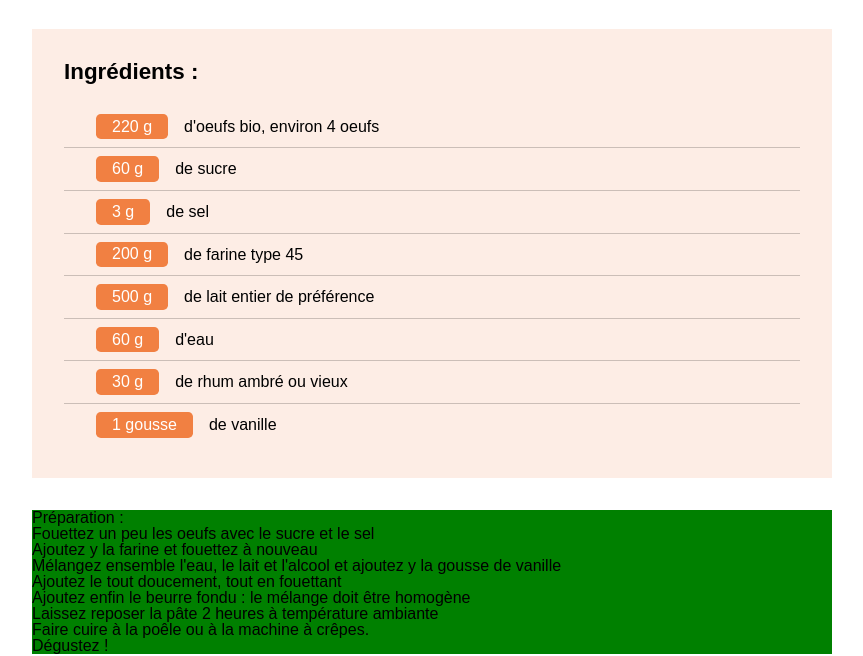
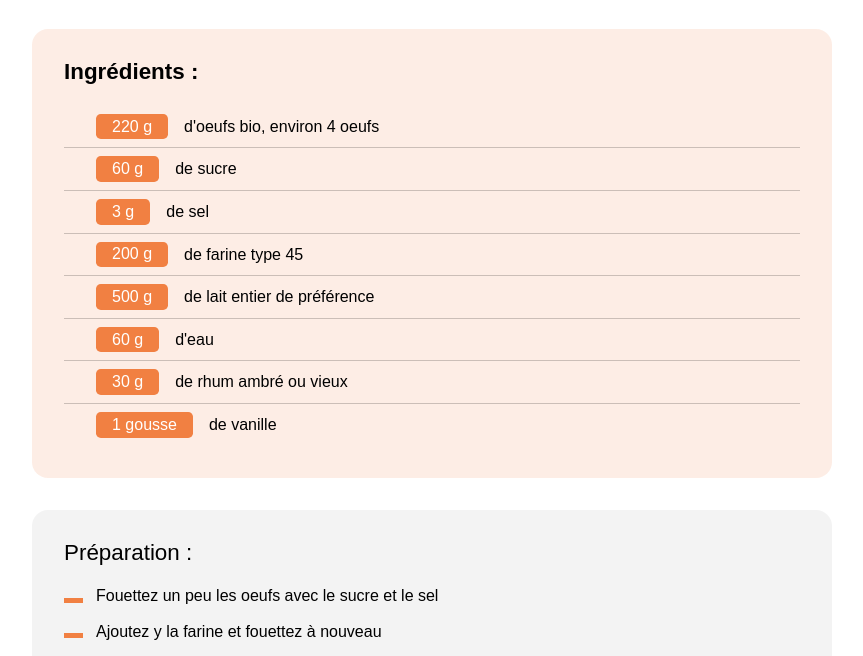
Before and after one commit to Shoufy/1-recette-crepe, a React app: page / in a window 1280 px wide. Shown: the part 303-959 px from the top of the page, without its empty margins (208-1071 px from the left). Built offline with nearby package versions, Linux system fonts and the light colour scheme.

Commit message:
scss Etapes component done

```diff
--- a/src/components/Etapes/index.js
+++ b/src/components/Etapes/index.js
@@ -7,13 +7,13 @@ import './styles.scss';
 
 // == Composant
 const Etapes = ({ etapes }) => (
-  <div className="etape">
-    Préparation :
+  <div className="etapes">
+    <h2 className="etapes-title"> Préparation : </h2>
     <ul >
       {
         etapes.map((instruction, index) => {
           return (
-            <li key={'etapes-' + index} >
+            <li key={'etapes-' + index} className="etape">
               {instruction}
             </li>
           );
--- a/src/components/Etapes/styles.scss
+++ b/src/components/Etapes/styles.scss
@@ -1,3 +1,33 @@
+$title-size: 1.4em;
+$grey-light: rgba(128, 128, 128, 0.096);
+$orange: #F18042;
+
+.etapes {
+  margin-bottom: 2rem;
+  padding: 2rem;
+  background-color: $grey-light;
+  border-radius: 1rem;
+
+  .etapes-title {
+    font-size: $title-size;
+    margin-bottom: 1em;
+  }
+}
+
 .etape {
-  background-color: green;
+  padding-left: 2rem;
+  margin: 1rem 0;
+  line-height: 1.2;
+  position: relative;
+
+  &::before {
+    content: "";
+    width: 1.2rem;
+    height: 5px;
+    background: $orange;
+    display: block;
+    position: absolute;
+    left: 0;
+    top: .7rem;
+  }
 }
--- a/src/components/Ingredients/index.js
+++ b/src/components/Ingredients/index.js
@@ -4,7 +4,7 @@ import PropTypes from 'prop-types';
 
 // == Import
 import './styles.scss';
-import 'src/styles/index.scss';
+// import 'src/styles/index.scss';
 
 // == Composant
 const Ingredients = ({ ingredients }) => {
--- a/src/components/Ingredients/styles.scss
+++ b/src/components/Ingredients/styles.scss
@@ -1,5 +1,6 @@
 $orange: #F18042;
 $orange-light: #f17f4223;
+$title-size: 1.4em;
 
 
 .ingredients {
@@ -7,9 +8,10 @@ $orange-light: #f17f4223;
   // background-color: lightness($orange);
   background-color: $orange-light;
   padding: 2rem;
+  border-radius: 1rem;
 
   &-title {
-    font-size:1.4em;
+    font-size: $title-size;
     margin-bottom: 1em;
     font-weight: bold;
   }
```
